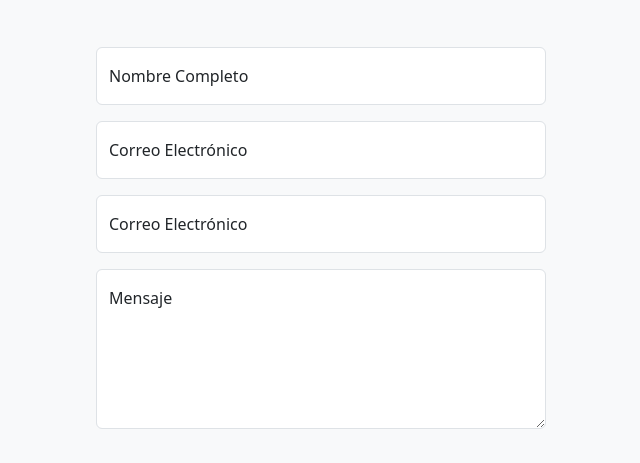
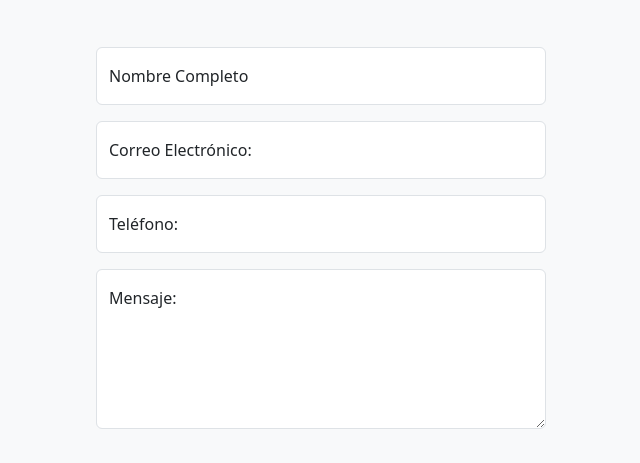
Before and after one commit to Arlethv/radionet-CICD-pipeline, a React (Create React App) app: page / in a window 1280 px wide. Shown: the part 2500-2963 px from the top of the page, without its empty margins (319-959 px from the left). Built offline with nearby package versions, Linux system fonts and the light colour scheme.

Commit message:
Pruebas Unitarias v2

```diff
--- a/package.json
+++ b/package.json
@@ -4,7 +4,6 @@
   "private": true,
   "dependencies": {
     "@testing-library/jest-dom": "^5.16.5",
-    "@testing-library/react": "^13.4.0",
     "@testing-library/user-event": "^13.5.0",
     "bootstrap": "^5.3.0",
     "react": "^18.2.0",
@@ -37,5 +36,8 @@
       "last 1 firefox version",
       "last 1 safari version"
     ]
+  },
+  "devDependencies": {
+    "@testing-library/react": "^14.0.0"
   }
 }
--- a/src/App.js
+++ b/src/App.js
@@ -156,7 +156,7 @@ débil, y como meta, la expansión de sus servicios para brindar comunicación p
                 id="name"
                 name="name"
                 type="text"
-                placeholder="Ingrese su nombre..."
+                placeholder="Ingrese su nombre completo"
               />
               <label htmlFor="name">Nombre Completo</label>
               {errors.name && (
@@ -174,7 +174,7 @@ débil, y como meta, la expansión de sus servicios para brindar comunicación p
                 type="email"
                 placeholder="nombre@ejemplo.com"
               />
-              <label htmlFor="email">Correo Electrónico</label>
+              <label htmlFor="email">Correo Electrónico:</label>
               {errors.email && (
                 <div className="invalid-feedback">{errors.email.message}</div>
               )}
@@ -185,22 +185,22 @@ débil, y como meta, la expansión de sus servicios para brindar comunicación p
             <div className="form-floating mb-3">
             <input
                 className={`form-control ${errors.telefono ? 'is-invalid' : ''}`}
-                {...register('telefono', { required: 'El telefono es obligatorio', validate: validacionTelefono })}
+                {...register('telefono', { required: 'El numero de telefono es obligatorio', validate: validacionTelefono })}
                 id="telefono"
                 type="tel"
-                placeholder="nombre@ejemplo.com"
+                placeholder="Ingresa tu telefono"
               />
-              <label htmlFor="telefono">Correo Electrónico</label>
+              <label htmlFor="telefono">Teléfono:</label>
               {errors.telefono && (
                 <div className="invalid-feedback">{errors.telefono.message}</div>
               )}
               {isDirty && !errors.telefono && (
-                <div className="valid-feedback">El correo electrónico es válido.</div>
+                <div className="valid-feedback">El telefono es válido.</div>
               )}
             </div>
                   <div className="form-floating mb-3">
                     <textarea className="form-control" id="message" type="text" placeholder="Ingrese su mensaje aquí..." style={{ height: '10rem' }} data-sb-validations="required"></textarea>
-                    <label htmlFor="message">Mensaje</label>
+                    <label htmlFor="message">Mensaje:</label>
                   </div>
                   <div className="d-grid">
                     <button className="btn btn-primary btn-lg " id="submitButton" type="submit">Enviar</button>
```
Also changed, not shown: 2 other files (tests, documents, lock files or other folders).
